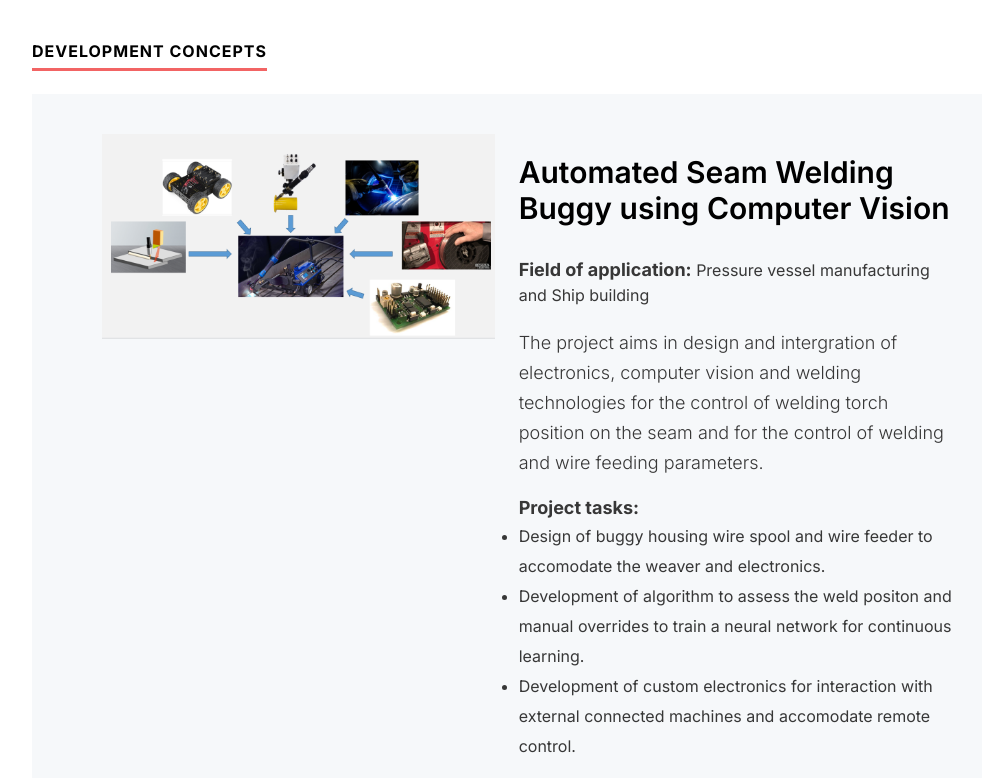
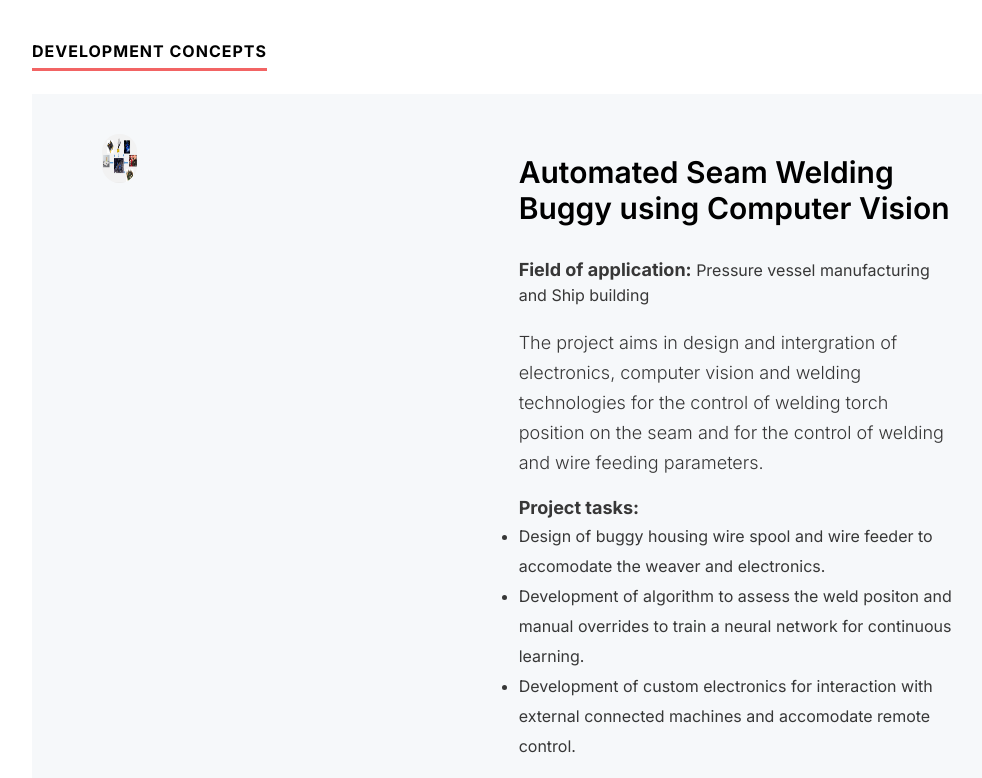
Before and after one commit to AvinashPinnamaneni/new-site, a website: page index.html in a window 1280 px wide. Shown: the part 5900-6678 px from the top of the page, without its empty margins (50-1032 px from the left). Drawn offline with nearby package versions, Linux system fonts and the light colour scheme.

Commit message:
Update main.css

```diff
--- a/public/CSS/main.css
+++ b/public/CSS/main.css
@@ -555,6 +555,11 @@ span.ds-department {
   border-radius: 20px;
 
 }
+.ds-concept-img{
+  border-radius: 20px;
+  height: 3.5em;
+  width: 2.5em;
+}
 
 .ds-sub-heading{
   font-size: 18px;
```
